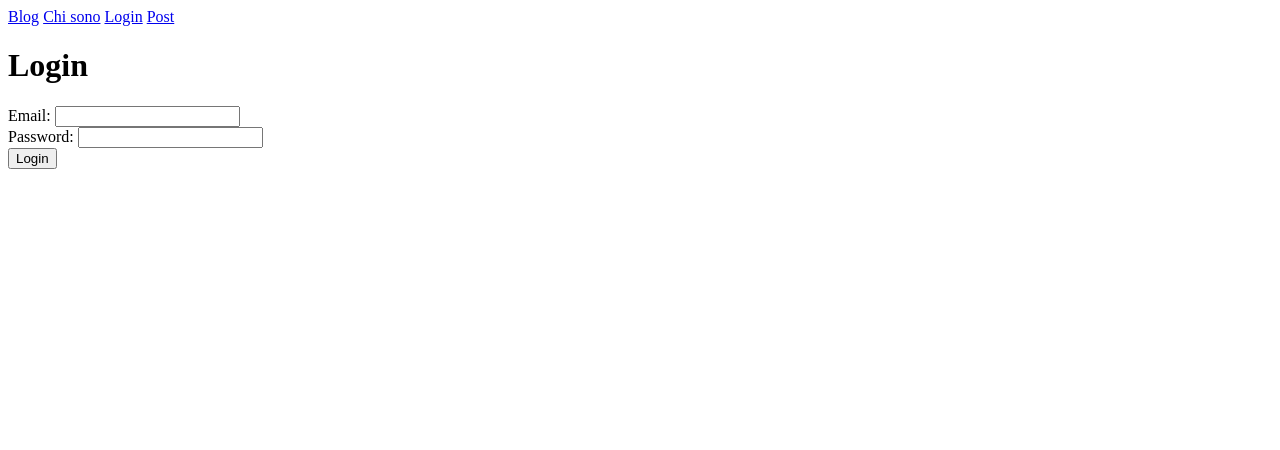
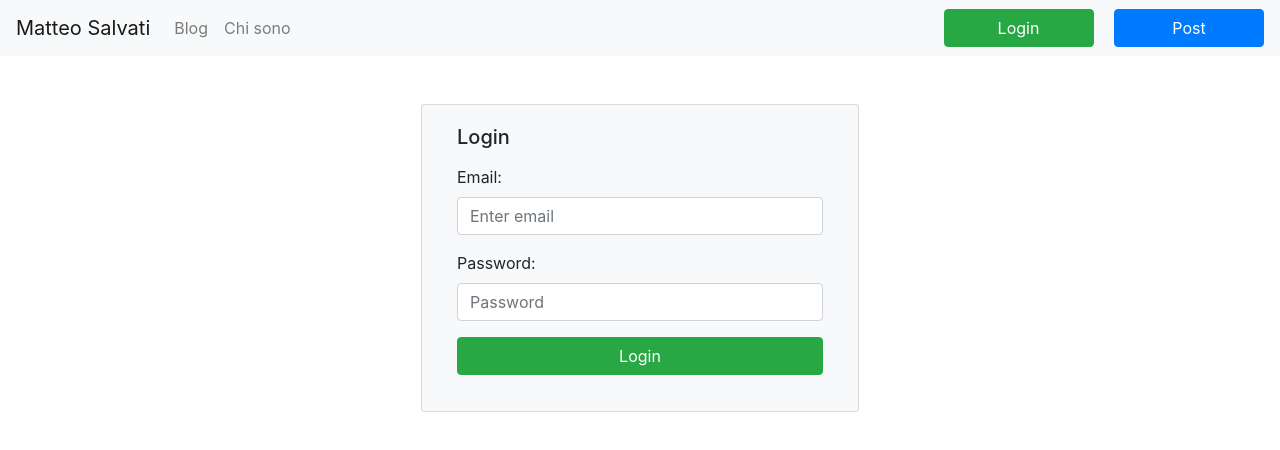
Before and after one commit to httpMtt/Progetto-Blog, a plain HTML site: page Login/login.html in a window 1280 px wide. Drawn offline with nearby package versions, Linux system fonts and the light colour scheme; files that its build step writes are made by us from their sources.

Commit message:
bootstrap implementation

```diff
--- a/Login/login.html
+++ b/Login/login.html
@@ -1,25 +1,73 @@
 <!DOCTYPE html>
 <html lang="en">
+
 <head>
   <meta charset="UTF-8">
   <meta name="viewport" content="width=device-width, initial-scale=1.0">
   <meta http-equiv="X-UA-Compatible" content="ie=edge">
   <title>Login</title>
+  <link rel="stylesheet" href="https://stackpath.bootstrapcdn.com/bootstrap/4.3.1/css/bootstrap.min.css"
+    integrity="sha384-ggOyR0iXCbMQv3Xipma34MD+dH/1fQ784/j6cY/iJTQUOhcWr7x9JvoRxT2MZw1T" crossorigin="anonymous">
+  <link rel="stylesheet" href="/Progetto/style.css">
 </head>
+
 <body>
-        <nav>
-                <a href="/Progetto/index.html"">Blog</a>
-                <a href="/Progetto/about/about.html"">Chi sono</a>
-                <a href="/Progetto/login/login.html"">Login</a>
-                <a href="/Progetto/post/post.html"">Post</a>
+
+  <nav class="navbar navbar-expand-lg navbar-light bg-light">
+    <a class="navbar-brand" href="#">Matteo Salvati</a>
+    <button class="navbar-toggler" type="button" data-toggle="collapse" data-target="#navbarSupportedContent"
+      aria-controls="navbarSupportedContent" aria-expanded="false" aria-label="Toggle navigation">
+      <span class="navbar-toggler-icon"></span>
+    </button>
+
+    <div class="collapse navbar-collapse" id="navbarSupportedContent">
+      <ul class="navbar-nav mr-auto">
+        <li class="nav-item">
+          <a class="nav-link" href="/Progetto/index.html">Blog <span class="sr-only">(current)</span></a>
+        </li>
+        <li class="nav-item">
+          <a class="nav-link" href="/Progetto/about/about.html">Chi sono</a>
+        </li>
+      </ul>
+      <div>
+        <a class="btn btn-success btn mr-3 blarge"" href="/Progetto/login/login.html">Login </a> <a
+          class="btn btn-primary btn blarge" href="/Progetto/post/post.html">Post</a>
+        </button>
+      </div>
   </nav>
-    <header>
-        <h1>Login</h1>
-    </header>
-    <form action="">
-        <label for="email">Email: <input type="text" id="email" required></label> <br>
-        <label for="pass">Password: <input type="text" id="pass" required></label><br>
-        <button type="submit">Login</button>
+
+  <!--Grid row-->
+  <div class="row d-flex justify-content-center mt-5 ">
+    <!--Grid column-->
+    <div class="col"></div>
+    <div class="col card bg-light">
+      <div class="card-body">
+        <h5 class="card-title">Login</h5>
+        <p class="card-text">
+          <form>
+            <div class="form-group">
+              <label for="exampleInputEmail1">Email:</label>
+              <input type="email" class="form-control" id="exampleInputEmail1" aria-describedby="emailHelp"
+                placeholder="Enter email" required>
+            </div>
+            <div class="form-group">
+              <label for="exampleInputPassword1">Password:</label>
+              <input type="password" class="form-control" id="exampleInputPassword1" placeholder="Password" required>
+            </div>
+            <div class="form-group form-check">
+            </div>
+            <button type="submit" class="btn btn-success btn-block">Login</button>
           </form>
+        </p>
+      </div>
+
+    </div>
+    <div class="col"></div>
+    <!--Grid column-->
+
+  </div>
+  <!--Grid row-->
+
 </body>
+
 </html>
--- /dev/null
+++ b/style.css
@@ -0,0 +1,3 @@
+.blarge{
+    width: 150px;
+}
```
Also changed, not shown: Post/Post.html (+27 -7 lines), about/about.html (+25 -6 lines), index.html (+25 -7 lines). Lines whose indentation alone changed are shown as unchanged.
